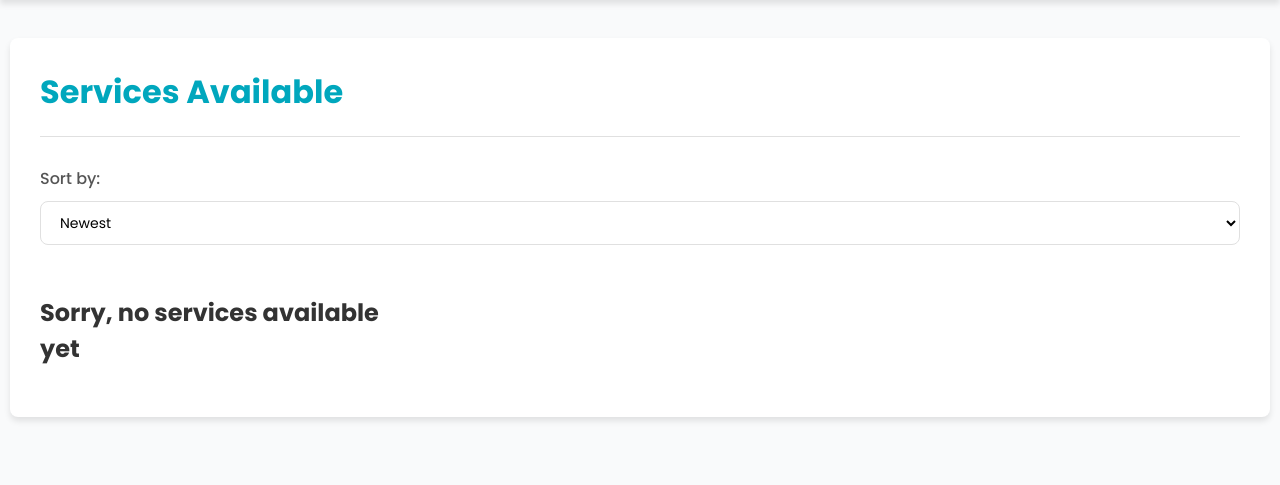
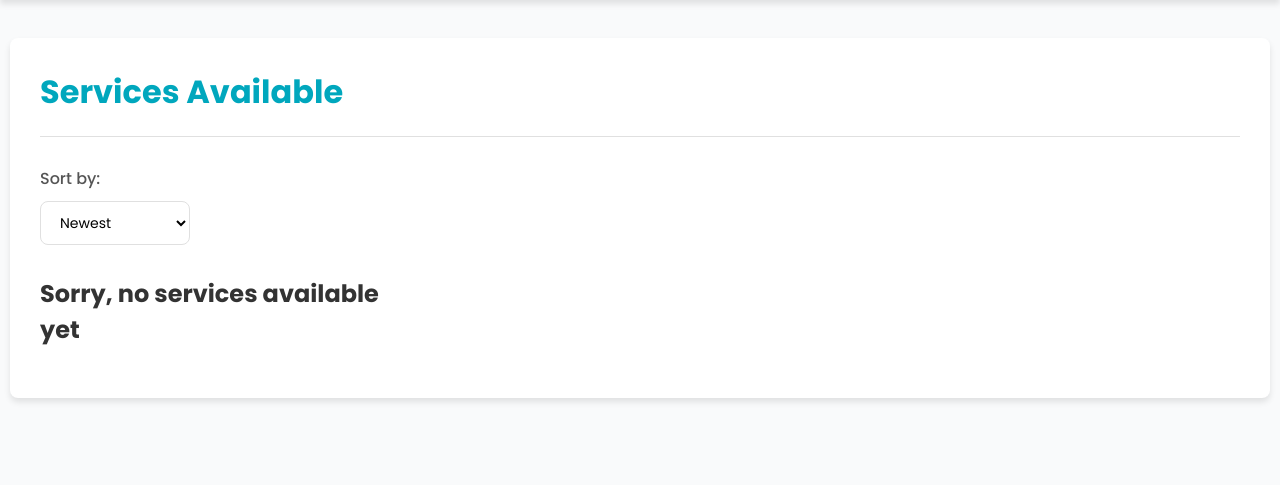
Before and after one commit to Vincent-Omondi/netfix1, a Django app: template services/templates/services/list.html in a window 1280 px wide. Shown: the part 72-557 px from the top of the page. Run offline with Django 3.2, Linux system fonts and the light colour scheme; the template is opened without the code that fills it, so the values that code supplies are empty.

Commit message:
style sort options

```diff
--- a/static/css/services.css
+++ b/static/css/services.css
@@ -94,7 +94,8 @@ body {
 
 /* Sort options */
 .sort-options {
-  margin-bottom: var(--spacing-large);
+  margin-bottom: 11px;
+  max-width: 150px;
 }
 
 .sort-options label {
```
